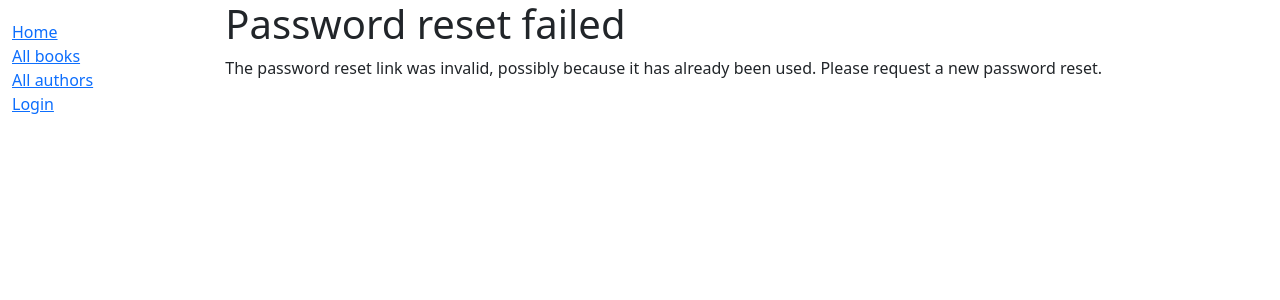
After one commit to kazweda/locallibrary, a Django app: page /accounts/reset/1/1/ in a window 1280 px wide. The commit adds this page. Shown: the top 300 px of the page. Run offline with Django 4.2, Linux system fonts and the light colour scheme.

Commit message:
#8 Testing in templates まで。

```diff
--- a/locallibrary/settings.py
+++ b/locallibrary/settings.py
@@ -1,5 +1,6 @@
 from pathlib import Path
 from .settings_local import *
+import os # needed by code below
 
 # Build paths inside the project like this: BASE_DIR / 'subdir'.
 BASE_DIR = Path(__file__).resolve().parent.parent
@@ -41,7 +42,7 @@ ROOT_URLCONF = 'locallibrary.urls'
 TEMPLATES = [
     {
         'BACKEND': 'django.template.backends.django.DjangoTemplates',
-        'DIRS': [],
+        'DIRS': [os.path.join(BASE_DIR, 'templates')],
         'APP_DIRS': True,
         'OPTIONS': {
             'context_processors': [
@@ -108,3 +109,6 @@ STATIC_URL = 'static/'
 # https://docs.djangoproject.com/en/4.1/ref/settings/#default-auto-field
 
 DEFAULT_AUTO_FIELD = 'django.db.models.BigAutoField'
+
+# Redirect to home URL after login (Default redirects to /accounts/profile/)
+LOGIN_REDIRECT_URL = '/'
--- a/locallibrary/urls.py
+++ b/locallibrary/urls.py
@@ -16,3 +16,8 @@ from django.views.generic import RedirectView
 urlpatterns += [
     path('', RedirectView.as_view(url='/catalog/', permanent=True)),
 ]
+
+# Add Django site authentication urls (for login, logout, password management)
+urlpatterns += [
+    path('accounts/', include('django.contrib.auth.urls')),
+]
--- a/catalog/templates/base_generic.html
+++ b/templates/base_generic.html
@@ -18,6 +18,12 @@
           <li><a href="{% url 'index' %}">Home</a></li>
           <li><a href="{% url 'books' %}">All books</a></li>
           <li><a href="{% url 'authors' %}">All authors</a></li>
+          {% if user.is_authenticated %}
+            <li>User: {{ user.get_username }}</li>
+            <li><a href="{% url 'logout' %}?next={{ request.path }}">Logout</a></li>
+          {% else %}
+            <li><a href="{% url 'login' %}?next={{ request.path }}">Login</a></li>
+          {% endif %}
         </ul>
      {% endblock %}
       </div>
--- /dev/null
+++ b/templates/registration/logged_out.html
@@ -0,0 +1,6 @@
+{% extends "base_generic.html" %}
+
+{% block content %}
+  <p>Logged out!</p>
+  <a href="{% url 'login'%}">Click here to login again.</a>
+{% endblock %}
--- /dev/null
+++ b/templates/registration/password_reset_complete.html
@@ -0,0 +1,6 @@
+{% extends "base_generic.html" %}
+
+{% block content %}
+  <h1>The password has been changed!</h1>
+  <p><a href="{% url 'login' %}">log in again?</a></p>
+{% endblock %}
--- /dev/null
+++ b/templates/registration/password_reset_confirm.html
@@ -0,0 +1,29 @@
+{% extends "base_generic.html" %}
+
+{% block content %}
+    {% if validlink %}
+        <p>Please enter (and confirm) your new password.</p>
+        <form action="" method="post">
+        {% csrf_token %}
+            <table>
+                <tr>
+                    <td>{{ form.new_password1.errors }}
+                        <label for="id_new_password1">New password:</label></td>
+                    <td>{{ form.new_password1 }}</td>
+                </tr>
+                <tr>
+                    <td>{{ form.new_password2.errors }}
+                        <label for="id_new_password2">Confirm password:</label></td>
+                    <td>{{ form.new_password2 }}</td>
+                </tr>
+                <tr>
+                    <td></td>
+                    <td><input type="submit" value="Change my password"></td>
+                </tr>
+            </table>
+        </form>
+    {% else %}
+        <h1>Password reset failed</h1>
+        <p>The password reset link was invalid, possibly because it has already been used. Please request a new password reset.</p>
+    {% endif %}
+{% endblock %}
--- /dev/null
+++ b/templates/registration/password_reset_done.html
@@ -0,0 +1,5 @@
+{% extends "base_generic.html" %}
+
+{% block content %}
+  <p>We've emailed you instructions for setting your password. If they haven't arrived in a few minutes, check your spam folder.</p>
+{% endblock %}
--- /dev/null
+++ b/templates/registration/password_reset_email.html
@@ -0,0 +1,2 @@
+Someone asked for password reset for email {{ email }}. Follow the link below:
+{{ protocol }}://{{ domain }}{% url 'password_reset_confirm' uidb64=uid token=token %}
```
Also changed, not shown: templates/registration/login.html (added, +37 -0 lines), templates/registration/password_reset_form.html (added, +12 -0 lines), templates/catalog/author_detail.html (renamed from catalog/templates/catalog/author_detail.html), templates/catalog/author_list.html (renamed from catalog/templates/catalog/author_list.html), templates/catalog/book_detail.html (renamed from catalog/templates/catalog/book_detail.html), templates/catalog/book_list.html (renamed from catalog/templates/catalog/book_list.html), templates/index.html (renamed from catalog/templates/index.html).
